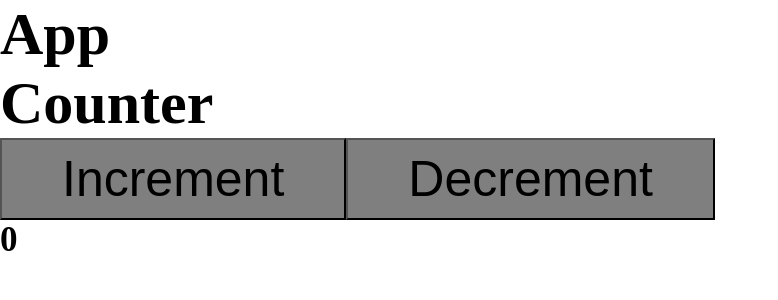
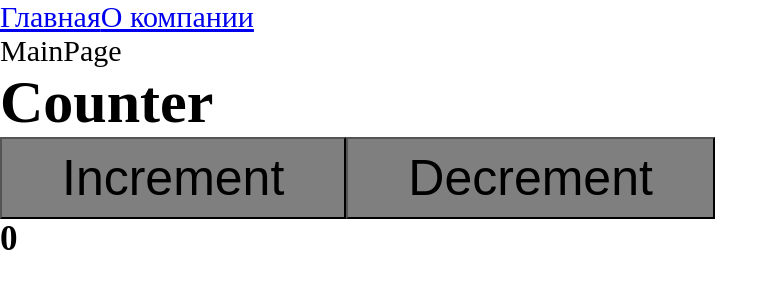
Before and after one commit to YuriyYurev/shoes-world, a React app: page / in a window 1280 px wide. Shown: the top 300 px of the page, without its empty margins (0-778 px from the left). Built offline with nearby package versions, Linux system fonts and the light colour scheme.

Commit message:
feat: reqct-router-dom

```diff
--- a/config/buildDevServer.ts
+++ b/config/buildDevServer.ts
@@ -5,5 +5,6 @@ export function buildDevServer(options: BuildOptions): DevServerConfiguration {
   return {
     port: options.port,
     open: true,
+    historyApiFallback: true,
   };
 }
--- a/package.json
+++ b/package.json
@@ -4,7 +4,7 @@
   "description": "ShoesWorld - магазин обуви",
   "private": true,
   "scripts": {
-    "start": "webpack serve --env port=3000",
+    "server:dev": "webpack serve --env port=3000",
     "build:prod": "webpack --env mode=production",
     "build:dev": "webpack --env mode=development"
   },
@@ -32,6 +32,7 @@
   },
   "dependencies": {
     "react": "^19.0.0",
-    "react-dom": "^19.0.0"
+    "react-dom": "^19.0.0",
+    "react-router-dom": "^6.30.0"
   }
 }
--- a/src/App.tsx
+++ b/src/App.tsx
@@ -1,11 +1,21 @@
 import React from "react";
-import Counter from "./components/Counter";
 import "./index.scss";
+import { Suspense } from "react";
+import { Routes, Route, NavLink } from "react-router-dom";
+import { MainPageAsync } from "./pages/MainPage/MainPage.async";
+import { AboutPageAsync } from "./pages/AboutPage/AboutPage.async";
+
 export default function App() {
   return (
     <div className="app">
-      <h1>App</h1>
-      <Counter />
+      <NavLink to={"/"}>Главная</NavLink>
+      <NavLink to={"/about"}>О компании</NavLink>
+      <Suspense fallback={<div>Згрузка</div>}>
+        <Routes>
+          <Route index element={<MainPageAsync />} />
+          <Route path="/about" element={<AboutPageAsync />} />
+        </Routes>
+      </Suspense>
     </div>
   );
 }
--- a/src/components/Counter.tsx
+++ b/src/components/Counter.tsx
@@ -2,8 +2,6 @@ import React from "react";
 import { useState } from "react";
 import * as classes from "./Counter.module.scss";
 export default function Counter() {
-  console.log(classes);
-
   const [count, setCount] = useState(0);
   return (
     <div>
--- a/src/index.tsx
+++ b/src/index.tsx
@@ -1,6 +1,15 @@
 import { createRoot } from "react-dom/client";
 import React from "react";
+import { BrowserRouter } from "react-router-dom";
 import App from "./App";
 
 const root = createRoot(document.getElementById("root"));
-root.render(<App />);
+root.render(
+  <BrowserRouter
+    future={{
+      v7_startTransition: true,
+    }}
+  >
+    <App />
+  </BrowserRouter>
+);
--- /dev/null
+++ b/src/pages/AboutPage/AboutPage.async.tsx
@@ -0,0 +1,11 @@
+import { lazy } from "react";
+
+export const AboutPageAsync = lazy(
+  () =>
+    new Promise((resolve) => {
+      setTimeout(() => {
+        // @ts-ignore
+        resolve(import("./AboutPage"));
+      }, 1500);
+    })
+);
--- /dev/null
+++ b/src/pages/AboutPage/AboutPage.tsx
@@ -0,0 +1,5 @@
+import React from "react";
+
+export default function AboutPage() {
+  return <div>AboutPage</div>;
+}
--- /dev/null
+++ b/src/pages/MainPage/MainPage.async.tsx
@@ -0,0 +1,11 @@
+import { lazy } from "react";
+
+export const MainPageAsync = lazy(
+  () =>
+    new Promise((resolve) => {
+      setTimeout(() => {
+        // @ts-ignore
+        resolve(import("./MainPage"));
+      }, 1500);
+    })
+);
--- /dev/null
+++ b/src/pages/MainPage/MainPage.tsx
@@ -0,0 +1,11 @@
+import React from "react";
+import Counter from "../../components/Counter";
+
+export default function MainPage() {
+  return (
+    <div>
+      MainPage
+      <Counter />
+    </div>
+  );
+}
```
Also changed, not shown: 1 other file (tests, documents, lock files or other folders).
